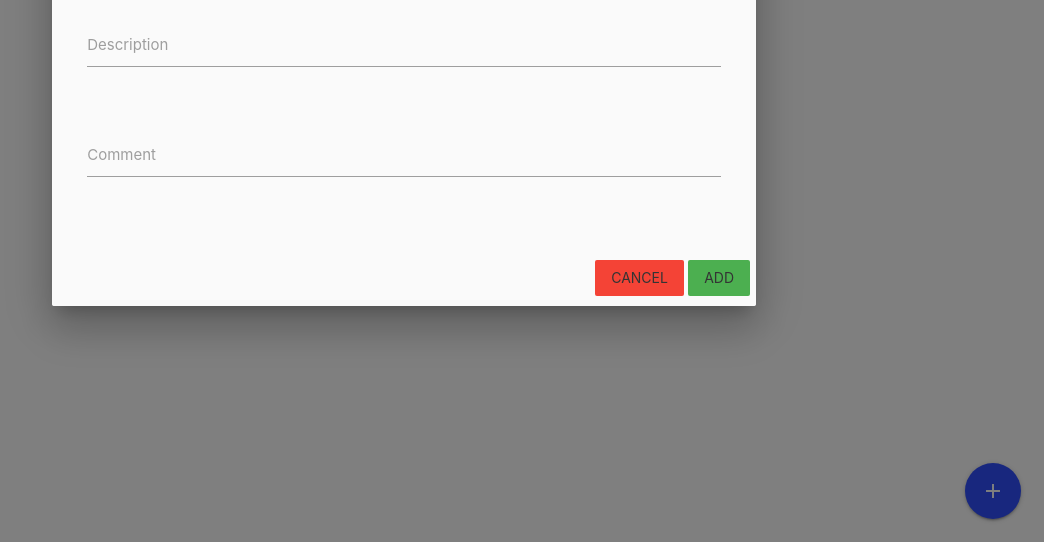
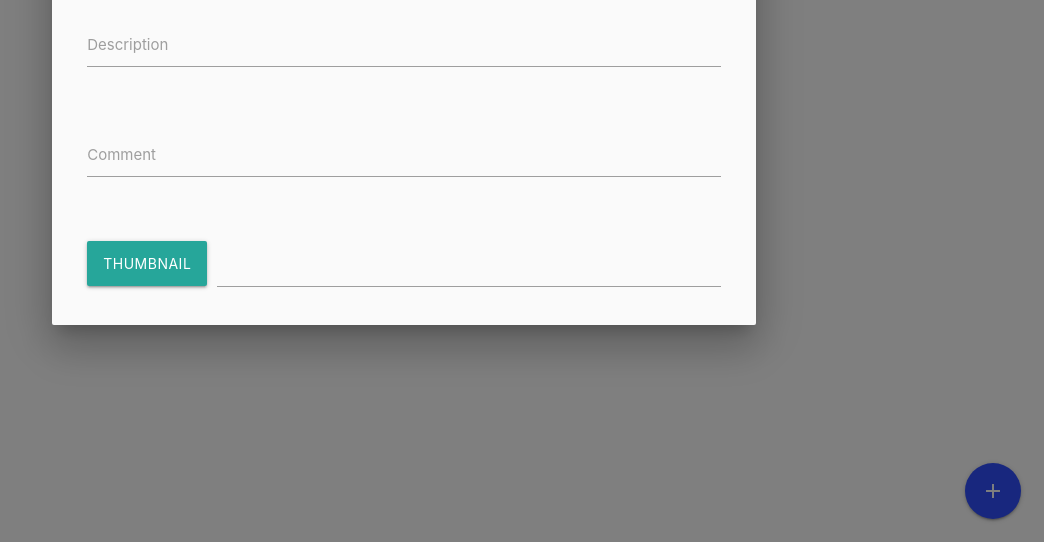
Before and after one commit to mohammed-shahan/CRM_Project, a Flask app: template apps/templates/admin/pages/courses.html in a window 1280 px wide, after a click on "add". Shown: the part 541-1083 px from the top of the page, without its empty margins (236-1280 px from the left). Run offline with Flask 2, Linux system fonts and the light colour scheme; the template is opened without the code that fills it: values that come from a table or form of the project are taken from there, others are empty.

Commit message:
card change

```diff
--- a/apps/templates/admin/pages/courses.html
+++ b/apps/templates/admin/pages/courses.html
@@ -121,6 +121,17 @@
                         <label for="txtAddComment">Comment</label>
                     </div>
                 </div>
+                <div class="row">
+                    <div class="file-field input-field col s12">
+                        <div class="btn">
+                            <span>Thumbnail</span>
+                        <input type="file" name="thumbnail" id="fileAddThumb">
+                        </div>
+                        <div class="file-path-wrapper">
+                            <input class="file-path validate" type="text">
+                        </div>
+                    </div>
+                </div>
             </form>
         </div>
         <div class="modal-footer">
@@ -196,6 +207,17 @@
                         <label for="txtEditComment">Comment</label>
                     </div>
                 </div>
+                <div class="row">
+                    <div class="file-field input-field col s12">
+                        <div class="btn">
+                            <span>Thumbnail</span>
+                        <input type="file" name="thumbnail" id="fileEditThumb">
+                        </div>
+                        <div class="file-path-wrapper">
+                            <input class="file-path validate" type="text">
+                        </div>
+                    </div>
+                </div>
             </form>
         </div>
         <div class="modal-footer">
@@ -267,7 +289,8 @@
                 document.getElementById('selEditCategory'),
                 document.getElementById('selEditTrainer'),
                 document.getElementById('txtEditDescription'),
-                document.getElementById('txtEditComment')
+                document.getElementById('txtEditComment'),
+                document.getElementById('fileEditThumb')
             ].forEach(inp => inp.disabled = !state)
             M.FormSelect.init(document.querySelectorAll('select'));
         }
```
